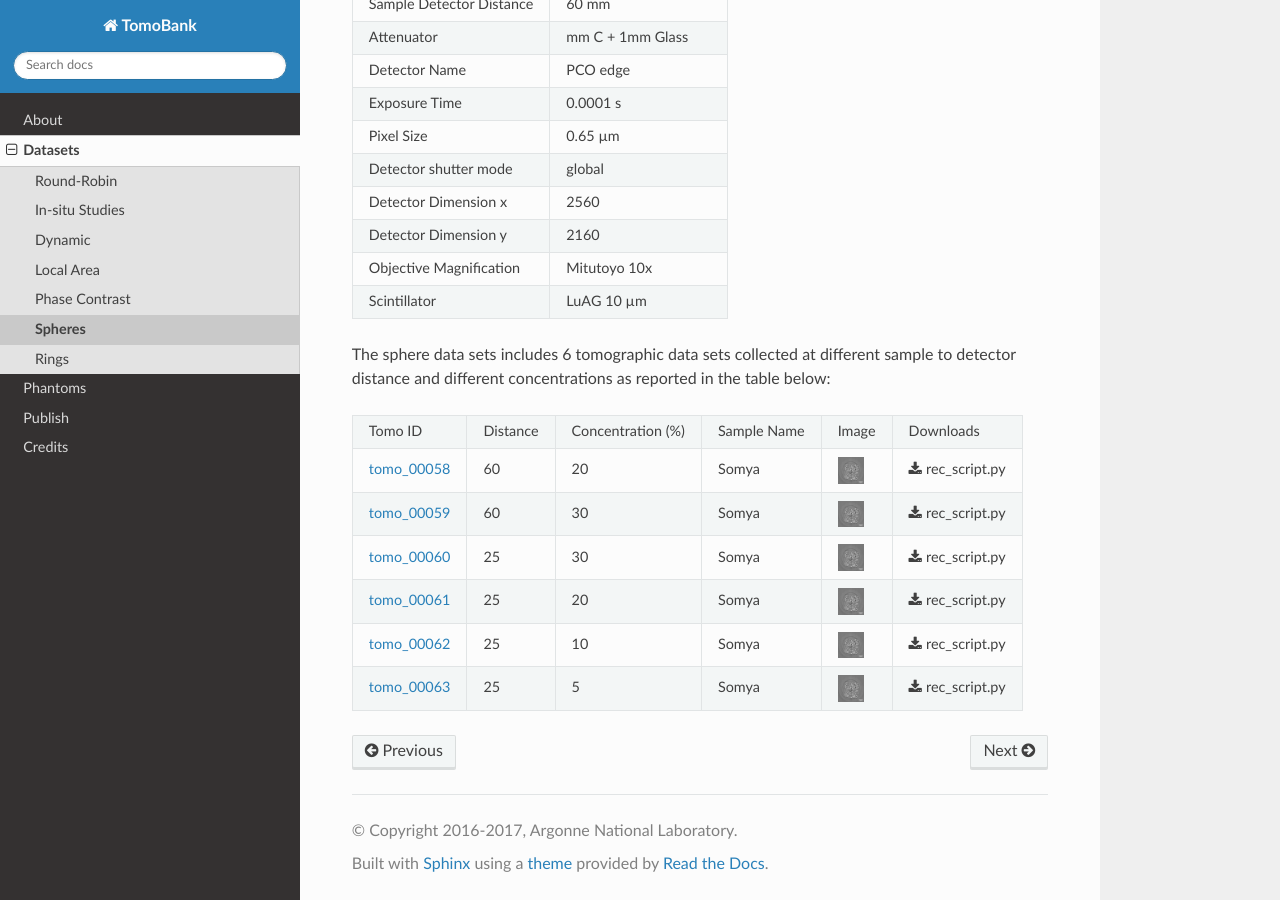
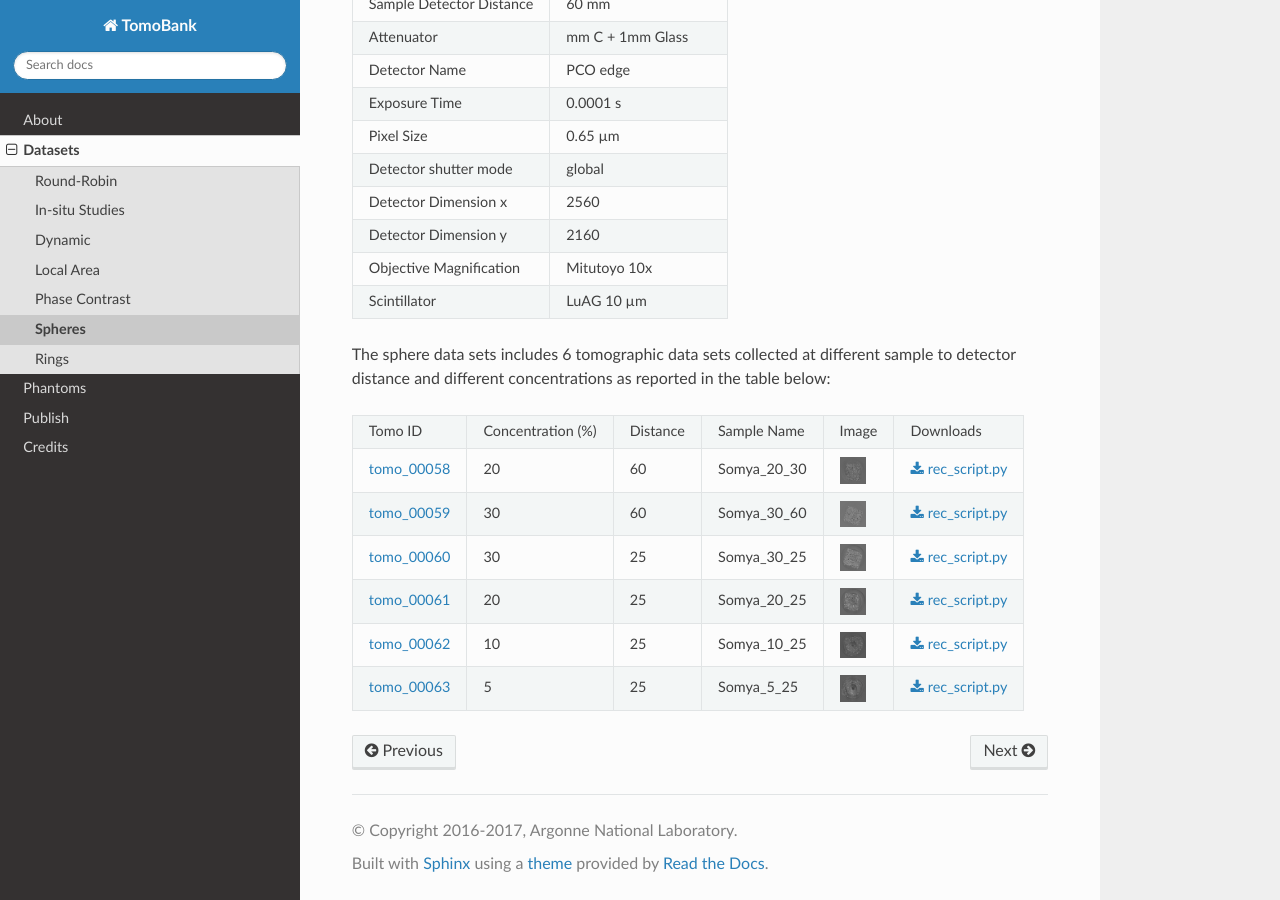
Before and after one commit to tomography/tomobank, a Sphinx documentation site: the page built from docs/source/data/docs.data.spheres.rst, in a window 1280 px wide and 900 px high, scrolled down 590 px. Built offline with Sphinx 7.4.7 and the Read the Docs theme 2.0.0, drawn with Linux system fonts in a browser that asks for light colours; cross-references to code outside the pages are shown as plain code.

Commit message:
done spheres

```diff
--- /dev/null
+++ b/docs/demo/rec_tomo_00058_to_00063.py
@@ -0,0 +1,82 @@
+#!/usr/bin/env python
+# -*- coding: utf-8 -*-
+
+"""
+TomoPy example script to reconstruct tomo_00032 to tomo_00055 APS 2-BM
+"""
+
+from __future__ import print_function
+
+import tomopy
+import dxchange
+
+if __name__ == '__main__':
+
+
+    sample_name = 'somya_20_60'
+    tomo_id = 'tomo_00058'
+    sample_detector_distance = 60
+    rot_center = 1427
+
+    sample_name = 'somya_30_60'
+    tomo_id = 'tomo_00059'
+    sample_detector_distance = 60
+    rot_center = 1440
+
+    sample_name = 'somya_30_25'
+    tomo_id = 'tomo_00060'
+    sample_detector_distance = 25
+    rot_center = 1337
+
+    sample_name = 'somya_20_25'
+    tomo_id = 'tomo_00061'
+    sample_detector_distance = 25
+    rot_center = 1316.5
+
+    sample_name = 'somya_10_25'
+    tomo_id = 'tomo_00062'
+    sample_detector_distance = 25
+    rot_center = 1359.5
+
+    sample_name = 'somya_5_25'
+    tomo_id = 'tomo_00063'
+    sample_detector_distance = 25
+    rot_center =  1322.5
+
+    detector_pixel_size_x = 0.65e-4
+    monochromator_energy = 27.4
+
+    # Set path to the micro-CT data to reconstruct.
+    fname = '/local/decarlo/data/tomobank/datasets/tomo_00058_to_00063/' + tomo_id + '.h5'
+
+    # Select the sinogram range to reconstruct.
+    start = 1022
+    end = 1024
+
+    sino=(start, end)
+
+    # Read raw data.
+    proj, flat, dark, theta = dxchange.read_aps_32id(fname, sino=(start, end))
+
+    # Flat-field correction of raw data.
+    data = tomopy.normalize(proj, flat, dark)
+
+    # remove stripes
+    data = tomopy.prep.stripe.remove_stripe_fw(data,level=5,wname='sym16',sigma=1,pad=True)
+
+    # phase retrieval
+    data = tomopy.prep.phase.retrieve_phase(data,pixel_size=detector_pixel_size_x,dist=sample_detector_distance,energy=monochromator_energy,alpha=8e-3,pad=True)
+
+    # Set rotation center.
+    rot_center = rot_center
+
+    data = tomopy.minus_log(data)
+
+    # Reconstruct object using Gridrec algorithm.
+    rec = tomopy.recon(data, theta, center=rot_center, algorithm='gridrec')
+
+    # Mask each reconstructed slice with a circle.
+    rec = tomopy.circ_mask(rec, axis=0, ratio=0.95)
+
+    # Write data as stack of TIFs.
+    dxchange.write_tiff_stack(rec, fname='recon_dir/aps_nik')
--- a/docs/source/data/docs.data.spheres.rst
+++ b/docs/source/data/docs.data.spheres.rst
@@ -72,19 +72,39 @@ sample to detector distance and different concentrations as reported in the tabl
     :width: 20pt
     :height: 20pt
 
+.. |00059| image:: ../img/tomo_00059.png
+    :width: 20pt
+    :height: 20pt
 
-+-------------+----------+-----------------------+--------------+-----------+-----------------------+
-| Tomo ID     | Distance |  Concentration (%)    | Sample Name  |   Image   |       Downloads       |
-+-------------+----------+-----------------------+--------------+-----------+-----------------------+
-| tomo_00058_ |    60    |          20           |   Somya      |  |00058|  |      |tomo_00058|     |
-+-------------+----------+-----------------------+--------------+-----------+-----------------------+
-| tomo_00059_ |    60    |          30           |   Somya      |  |00058|  |      |tomo_00059|     |
-+-------------+----------+-----------------------+--------------+-----------+-----------------------+
-| tomo_00060_ |    25    |          30           |   Somya      |  |00058|  |      |tomo_00060|     |
-+-------------+----------+-----------------------+--------------+-----------+-----------------------+
-| tomo_00061_ |    25    |          20           |   Somya      |  |00058|  |      |tomo_00061|     |
-+-------------+----------+-----------------------+--------------+-----------+-----------------------+
-| tomo_00062_ |    25    |          10           |   Somya      |  |00058|  |      |tomo_00062|     |
-+-------------+----------+-----------------------+--------------+-----------+-----------------------+
-| tomo_00063_ |    25    |           5           |   Somya      |  |00058|  |      |tomo_00063|     |
-+-------------+----------+-----------------------+--------------+-----------+-----------------------+
+.. |00060| image:: ../img/tomo_00060.png
+    :width: 20pt
+    :height: 20pt
+
+.. |00061| image:: ../img/tomo_00061.png
+    :width: 20pt
+    :height: 20pt
+
+.. |00062| image:: ../img/tomo_00062.png
+    :width: 20pt
+    :height: 20pt
+
+.. |00063| image:: ../img/tomo_00063.png
+    :width: 20pt
+    :height: 20pt
+
+
++-------------+-----------------------+----------+--------------+-----------+-----------------------+
+| Tomo ID     |  Concentration (%)    | Distance | Sample Name  |   Image   |       Downloads       |
++-------------+-----------------------+----------+--------------+-----------+-----------------------+
+| tomo_00058_ |          20           |    60    | Somya_20_30  |  |00058|  |      |tomo_00058|     |
++-------------+-----------------------+----------+--------------+-----------+-----------------------+
+| tomo_00059_ |          30           |    60    | Somya_30_60  |  |00059|  |      |tomo_00059|     |
++-------------+-----------------------+----------+--------------+-----------+-----------------------+
+| tomo_00060_ |          30           |    25    | Somya_30_25  |  |00060|  |      |tomo_00060|     |
++-------------+-----------------------+----------+--------------+-----------+-----------------------+
+| tomo_00061_ |          20           |    25    | Somya_20_25  |  |00061|  |      |tomo_00061|     |
++-------------+-----------------------+----------+--------------+-----------+-----------------------+
+| tomo_00062_ |          10           |    25    | Somya_10_25  |  |00062|  |      |tomo_00062|     |
++-------------+-----------------------+----------+--------------+-----------+-----------------------+
+| tomo_00063_ |           5           |    25    | Somya_5_25   |  |00063|  |      |tomo_00063|     |
++-------------+-----------------------+----------+--------------+-----------+-----------------------+
```
Also changed, not shown: docs/source/img/tomo_00058.png, docs/source/img/tomo_00059.png, docs/source/img/tomo_00060.png, docs/source/img/tomo_00061.png, docs/source/img/tomo_00062.png, docs/source/img/tomo_00063.png.
